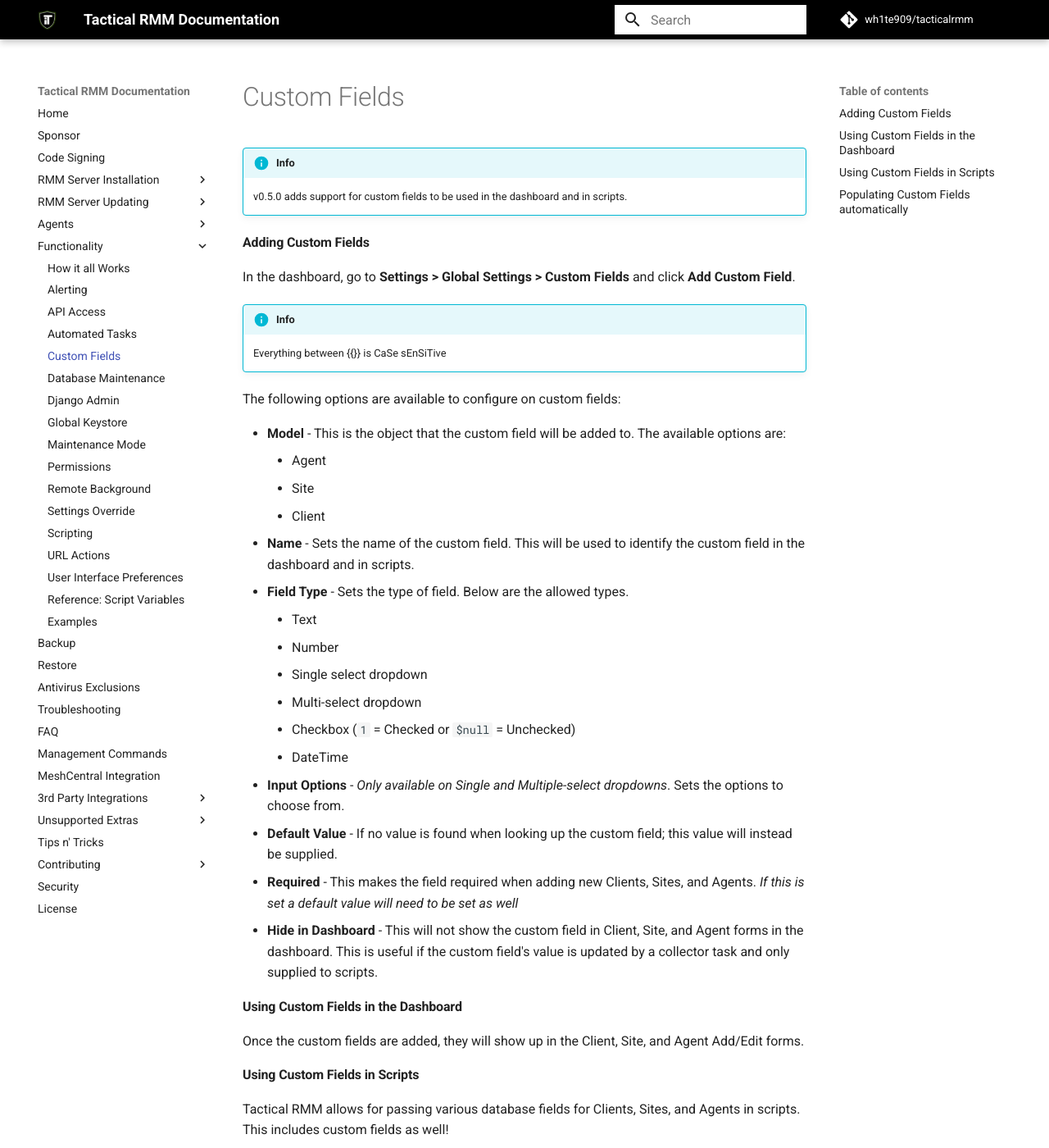
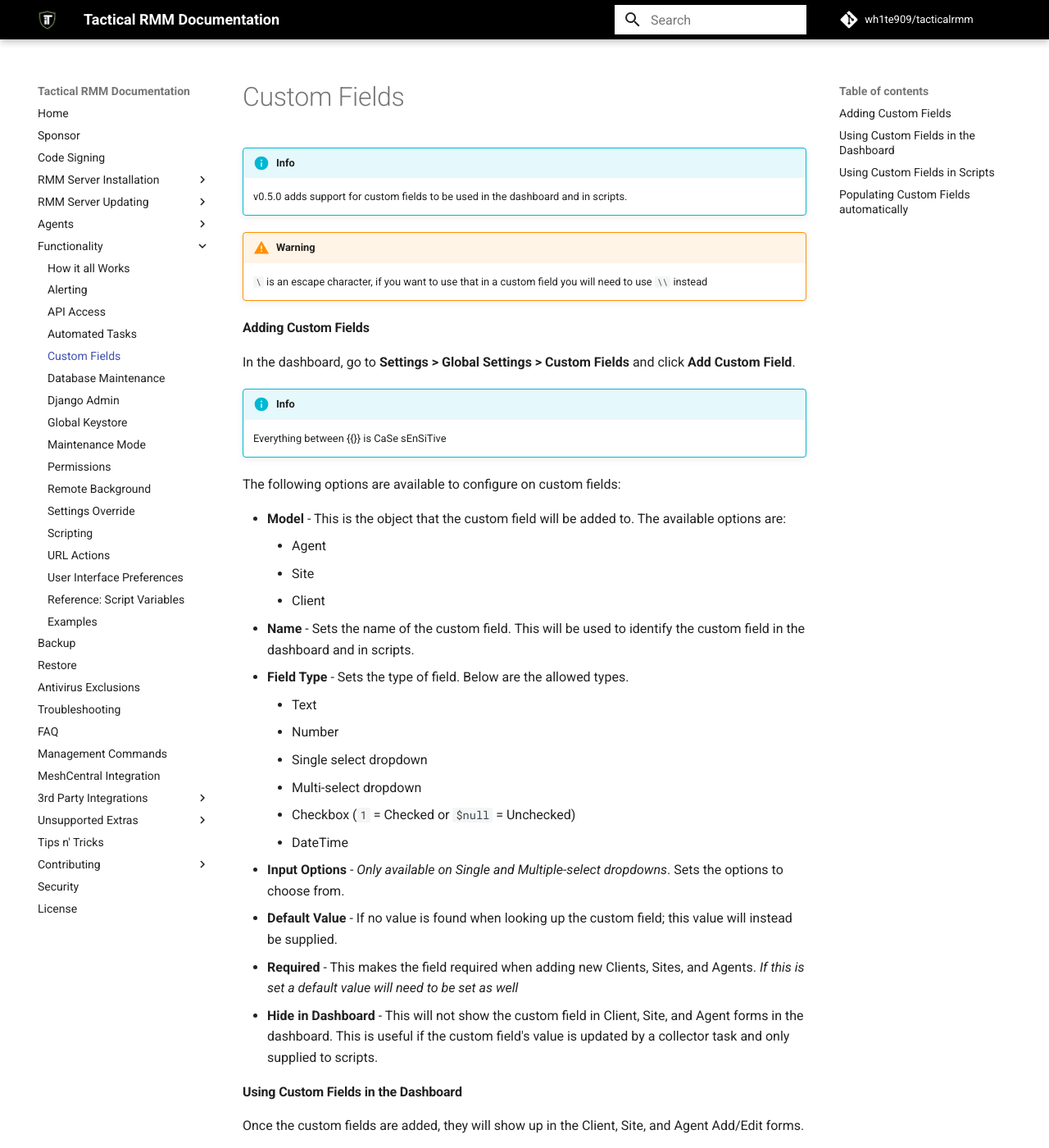
Before and after one commit to amidaware/trmm-docs, an MkDocs documentation site: the page built from docs/functions/custom_fields.md, in a window 1280 px wide and 1400 px high. Shown: the whole window at 82% size. Built offline with MkDocs 1.6.1 and Material for MkDocs 9.7.7, drawn with Linux system fonts in a browser that asks for light colours; comment, search, counter and statistics services are not loaded; some of the changed text lies outside the part shown.

Commit message:
Custom Field notes about backslash

```diff
--- a/docs/functions/custom_fields.md
+++ b/docs/functions/custom_fields.md
@@ -2,6 +2,9 @@
 
 !!!info
     v0.5.0 adds support for custom fields to be used in the dashboard and in scripts.
+
+!!!warning
+    `\` is an escape character, if you want to use that in a custom field you will need to use `\\` instead
 
 #### Adding Custom Fields
 
@@ -44,7 +47,7 @@
 
 The same is also true for `{{site.no_patching}}` and `{{agent.Another Field}}`
 
-For more information see SCRIPTING PAGE
+For more information see [SCRIPTING PAGE](./scripting.md)
 
 #### Populating Custom Fields automatically
 
```
